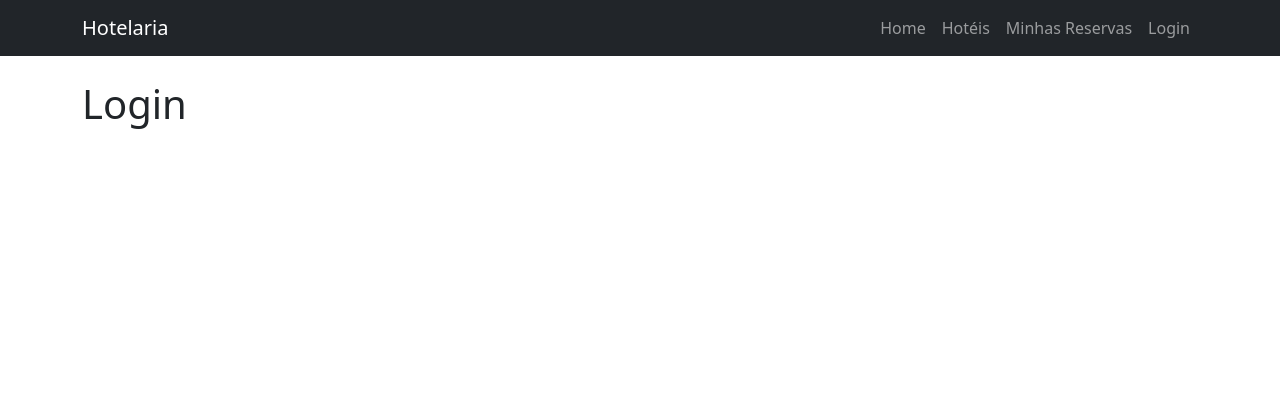
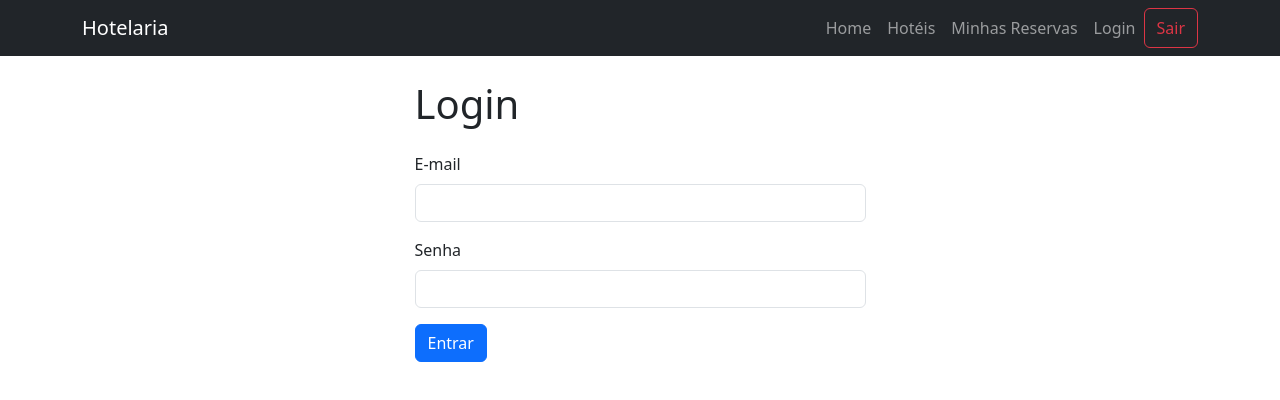
Before and after one commit to prof-ronildo-unicatolica/est_web_2026_2_turma_a_echo, a React (Vite) app in the folder apps/frontend/: page /login in a window 1280 px wide. Shown: the top 400 px of the page. Built offline with nearby package versions, Linux system fonts and the light colour scheme.

Commit message:
feat: implementa autenticacao e protecao de rotas no frontend

```diff
--- a/apps/frontend/src/App.jsx
+++ b/apps/frontend/src/App.jsx
@@ -1,9 +1,13 @@
 import { BrowserRouter, Link, Route, Routes } from "react-router-dom"
-
+import ProtectedRoute from "./components/ProtectedRoute"
+import Admin from "./pages/Admin"
+import AdminRoute from "./components/AdminRoute"
 import Home from "./pages/Home"
 import Hoteis from "./pages/Hoteis"
 import Reservas from "./pages/Reservas"
 import Login from "./pages/Login"
+import LogoutButton from "./components/LogoutButton"
+
 
 function App() {
   return (
@@ -19,6 +23,7 @@ function App() {
             <Link className="nav-link" to="/hoteis">Hotéis</Link>
             <Link className="nav-link" to="/reservas">Minhas Reservas</Link>
             <Link className="nav-link" to="/login">Login</Link>
+            <LogoutButton />
           </div>
         </div>
       </nav>
@@ -26,8 +31,23 @@ function App() {
       <main className="container mt-4">
         <Routes>
           <Route path="/" element={<Home />} />
+          <Route
+  path="/admin"
+  element={
+    <AdminRoute>
+      <Admin />
+    </AdminRoute>
+  }
+/>
           <Route path="/hoteis" element={<Hoteis />} />
-          <Route path="/reservas" element={<Reservas />} />
+          <Route
+  path="/reservas"
+  element={
+    <ProtectedRoute>
+      <Reservas />
+    </ProtectedRoute>
+  }
+/>
           <Route path="/login" element={<Login />} />
         </Routes>
       </main>
--- /dev/null
+++ b/apps/frontend/src/components/AdminRoute.jsx
@@ -0,0 +1,33 @@
+import { useEffect, useState } from "react"
+import { Navigate } from "react-router-dom"
+import { apiGet } from "../services/api"
+
+export default function AdminRoute({ children }) {
+  const [usuario, setUsuario] = useState(null)
+  const [carregando, setCarregando] = useState(true)
+
+  useEffect(() => {
+    async function verificarUsuario() {
+      try {
+        const dados = await apiGet("/auth/me")
+        setUsuario(dados)
+      } catch {
+        setUsuario(null)
+      } finally {
+        setCarregando(false)
+      }
+    }
+
+    verificarUsuario()
+  }, [])
+
+  if (carregando) {
+    return <p>Carregando...</p>
+  }
+
+  if (!usuario?.is_admin) {
+    return <Navigate to="/" replace />
+  }
+
+  return children
+}
--- /dev/null
+++ b/apps/frontend/src/components/LogoutButton.jsx
@@ -0,0 +1,12 @@
+export default function LogoutButton() {
+  function handleLogout() {
+    localStorage.removeItem("token")
+    window.location.href = "/login"
+  }
+
+  return (
+    <button className="btn btn-outline-danger" onClick={handleLogout}>
+      Sair
+    </button>
+  )
+}
--- /dev/null
+++ b/apps/frontend/src/components/ProtectedRoute.jsx
@@ -0,0 +1,11 @@
+import { Navigate } from "react-router-dom"
+
+export default function ProtectedRoute({ children }) {
+  const token = localStorage.getItem("token")
+
+  if (!token) {
+    return <Navigate to="/login" replace />
+  }
+
+  return children
+}
--- /dev/null
+++ b/apps/frontend/src/pages/Admin.jsx
@@ -0,0 +1,8 @@
+export default function Admin() {
+  return (
+    <div>
+      <h1>Área Administrativa</h1>
+      <p>Acesso permitido apenas para administradores.</p>
+    </div>
+  )
+}
--- a/apps/frontend/src/pages/Login.jsx
+++ b/apps/frontend/src/pages/Login.jsx
@@ -1,3 +1,66 @@
+import { useState } from "react"
+import { apiGet, apiPost } from "../services/api"
+
 export default function Login() {
-  return <h1>Login</h1>
+  const [email, setEmail] = useState("")
+  const [senha, setSenha] = useState("")
+
+async function handleSubmit(event) {
+  event.preventDefault()
+
+  try {
+    const data = await apiPost("/auth/login", {
+      email,
+      senha,
+    })
+
+    const token = data.access_token || data.token
+
+    localStorage.setItem("token", token)
+    const usuario = await apiGet("/auth/me")
+    console.log(usuario)
+
+    alert("Login realizado com sucesso!")
+  } catch (error) {
+    alert(error.message)
+  }
 }
+
+  return (
+    <div className="row justify-content-center">
+      <div className="col-md-5">
+        <h1 className="mb-4">Login</h1>
+
+        <form onSubmit={handleSubmit}>
+          <div className="mb-3">
+            <label className="form-label">E-mail</label>
+
+            <input
+              type="email"
+              className="form-control"
+              value={email}
+              onChange={(e) => setEmail(e.target.value)}
+              required
+            />
+          </div>
+
+          <div className="mb-3">
+            <label className="form-label">Senha</label>
+
+            <input
+              type="password"
+              className="form-control"
+              value={senha}
+              onChange={(e) => setSenha(e.target.value)}
+              required
+            />
+          </div>
+
+          <button type="submit" className="btn btn-primary">
+            Entrar
+          </button>
+        </form>
+      </div>
+    </div>
+  )
+}
--- a/apps/frontend/src/services/api.js
+++ b/apps/frontend/src/services/api.js
@@ -1,13 +1,48 @@
 const API_URL = "http://localhost:8000/api/v1"
 
-export async function apiGet(endpoint) {
-  const response = await fetch(`${API_URL}${endpoint}`)
+function getHeaders() {
+  const token = localStorage.getItem("token")
+
+  return {
+    "Content-Type": "application/json",
+    ...(token && {
+      Authorization: `Bearer ${token}`,
+    }),
+  }
+}
+
+async function handleResponse(response, endpoint) {
+  const data = await response.json()
+
+  if (response.status === 401 && endpoint !== "/auth/login") {
+    localStorage.removeItem("token")
+    window.location.href = "/login"
+    throw new Error("Sessão expirada")
+  }
 
   if (!response.ok) {
-    throw new Error("Erro ao acessar a API")
+    throw new Error(data.detail || "Erro ao acessar a API")
   }
 
-  return response.json()
+  return data
+}
+
+export async function apiGet(endpoint) {
+  const response = await fetch(`${API_URL}${endpoint}`, {
+    headers: getHeaders(),
+  })
+
+  return handleResponse(response, endpoint)
+}
+
+export async function apiPost(endpoint, data) {
+  const response = await fetch(`${API_URL}${endpoint}`, {
+    method: "POST",
+    headers: getHeaders(),
+    body: JSON.stringify(data),
+  })
+
+  return handleResponse(response, endpoint)
 }
 
 export default API_URL
```
